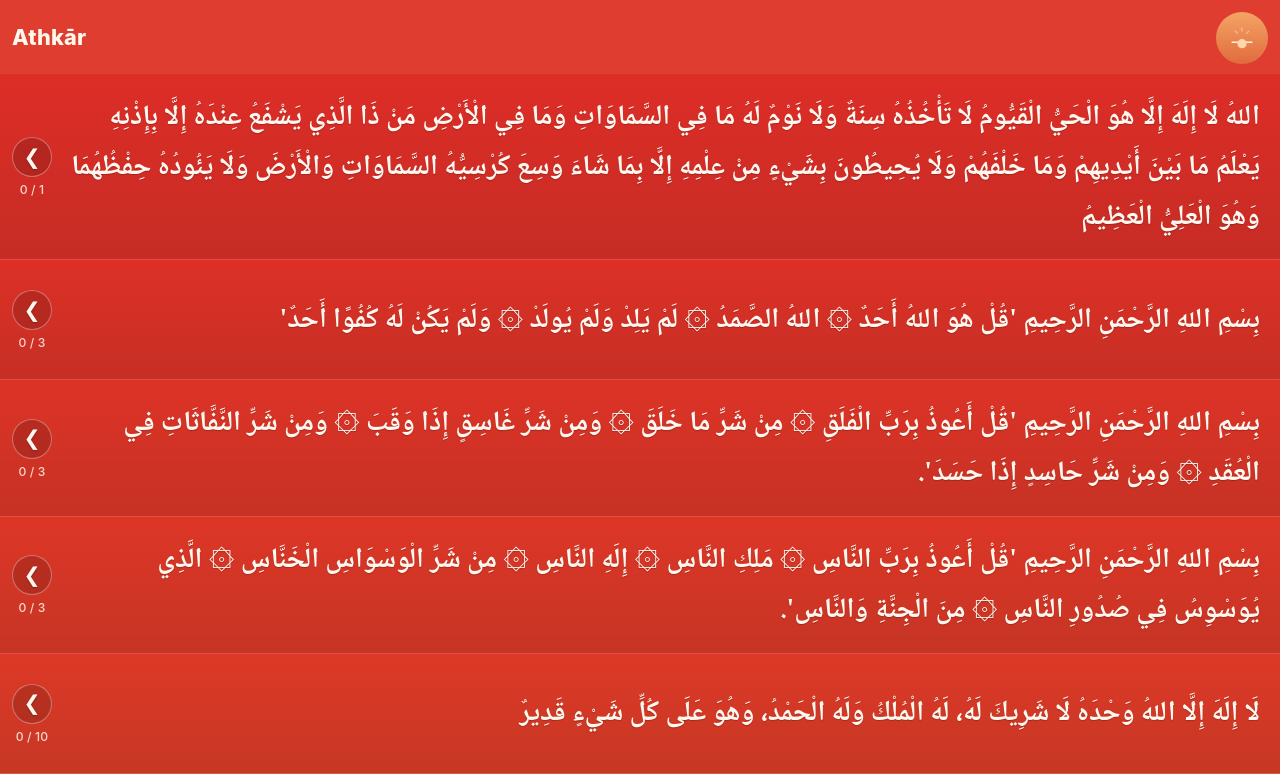
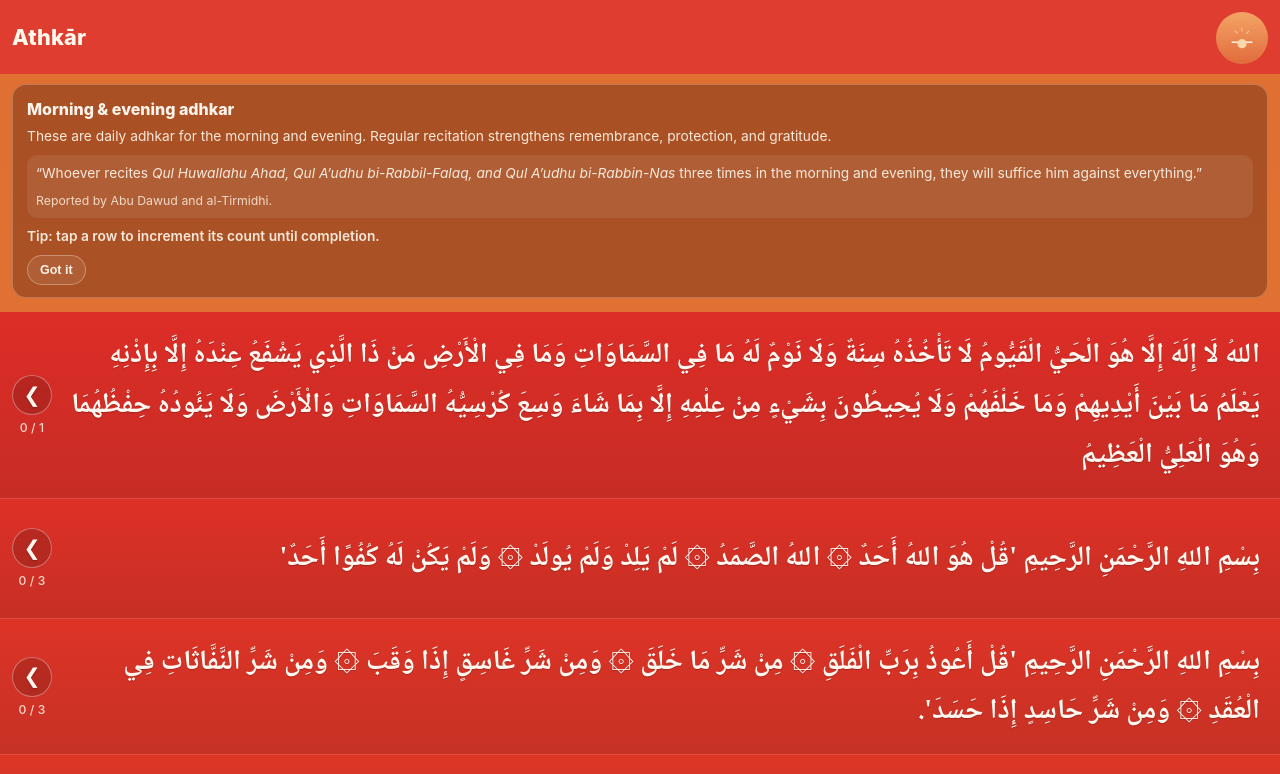
Before and after one commit to arhmnsh/athkar-web, a Vue app: page / in a window 1280 px wide. Shown: the top 774 px of the page. Built offline with nearby package versions, Linux system fonts and the light colour scheme; no server answers.

Commit message:
feat: add first-run onboarding panel with tap hint and adhkar intro

```diff
--- a/src/styles/base.css
+++ b/src/styles/base.css
@@ -111,6 +111,59 @@ main {
 
 .list-wrap {
   width: 100%;
+}
+
+.onboarding-panel {
+  margin: 10px 12px 14px;
+  padding: 14px 14px 12px;
+  border-radius: 14px;
+  border: 1px solid rgba(255, 247, 232, 0.24);
+  background: rgba(69, 23, 12, 0.34);
+  backdrop-filter: blur(3px);
+  text-align: left;
+  direction: ltr;
+}
+
+.onboarding-panel h2 {
+  margin: 0 0 7px;
+  font-size: 1rem;
+  font-weight: 800;
+  color: rgba(255, 250, 242, 0.97);
+}
+
+.onboarding-panel p {
+  margin: 0 0 8px;
+  font-size: 0.86rem;
+  line-height: 1.55;
+  color: rgba(255, 248, 236, 0.9);
+}
+
+.onboarding-panel .hadith {
+  padding: 8px 9px;
+  border-radius: 10px;
+  background: rgba(255, 255, 255, 0.08);
+}
+
+.onboarding-panel .hadith span {
+  display: block;
+  margin-top: 6px;
+  font-size: 0.77rem;
+  color: rgba(255, 248, 232, 0.8);
+}
+
+.onboarding-panel .tap-hint {
+  font-weight: 600;
+}
+
+.onboarding-dismiss {
+  border: 1px solid rgba(255, 247, 232, 0.32);
+  background: rgba(255, 255, 255, 0.08);
+  color: rgba(255, 249, 238, 0.96);
+  border-radius: 999px;
+  padding: 7px 12px;
+  font-size: 0.78rem;
+  font-weight: 700;
+  cursor: pointer;
 }
 
 .list-footer {
--- a/src/views/AthkarListView.vue
+++ b/src/views/AthkarListView.vue
@@ -16,8 +16,10 @@ import {
 
 const router = useRouter();
 const showConfetti = ref(false);
+const showOnboarding = ref(false);
 let confettiTimer = null;
 const LIST_SCROLL_KEY = 'athkar-list-scroll-y';
+const ONBOARDING_SEEN_KEY = 'athkar-onboarding-seen-v1';
 
 function saveListScroll() {
   try {
@@ -80,6 +82,11 @@ onBeforeUnmount(() => {
 
 onMounted(() => {
   restoreListScroll();
+  try {
+    showOnboarding.value = localStorage.getItem(ONBOARDING_SEEN_KEY) !== '1';
+  } catch {
+    showOnboarding.value = true;
+  }
 });
 
 function handleIncrement(athkar) {
@@ -132,10 +139,35 @@ function resetCounters() {
   }
   resetAllCounts();
 }
+
+function dismissOnboarding() {
+  showOnboarding.value = false;
+  try {
+    localStorage.setItem(ONBOARDING_SEEN_KEY, '1');
+  } catch {
+    // ignore storage failures
+  }
+}
 </script>
 
 <template>
   <section>
+    <section v-if="showOnboarding" class="onboarding-panel" aria-live="polite">
+      <h2>Morning & evening adhkar</h2>
+      <p>
+        These are daily adhkar for the morning and evening. Regular recitation strengthens
+        remembrance, protection, and gratitude.
+      </p>
+      <p class="hadith">
+        “Whoever recites
+        <em>Qul Huwallahu Ahad, Qul A’udhu bi-Rabbil-Falaq, and Qul A’udhu bi-Rabbin-Nas</em>
+        three times in the morning and evening, they will suffice him against everything.”
+        <span>Reported by Abu Dawud and al-Tirmidhi.</span>
+      </p>
+      <p class="tap-hint">Tip: tap a row to increment its count until completion.</p>
+      <button class="onboarding-dismiss" type="button" @click="dismissOnboarding">Got it</button>
+    </section>
+
     <div class="list-wrap">
       <AthkarListItem
         v-for="(athkar, index) in items"
```
